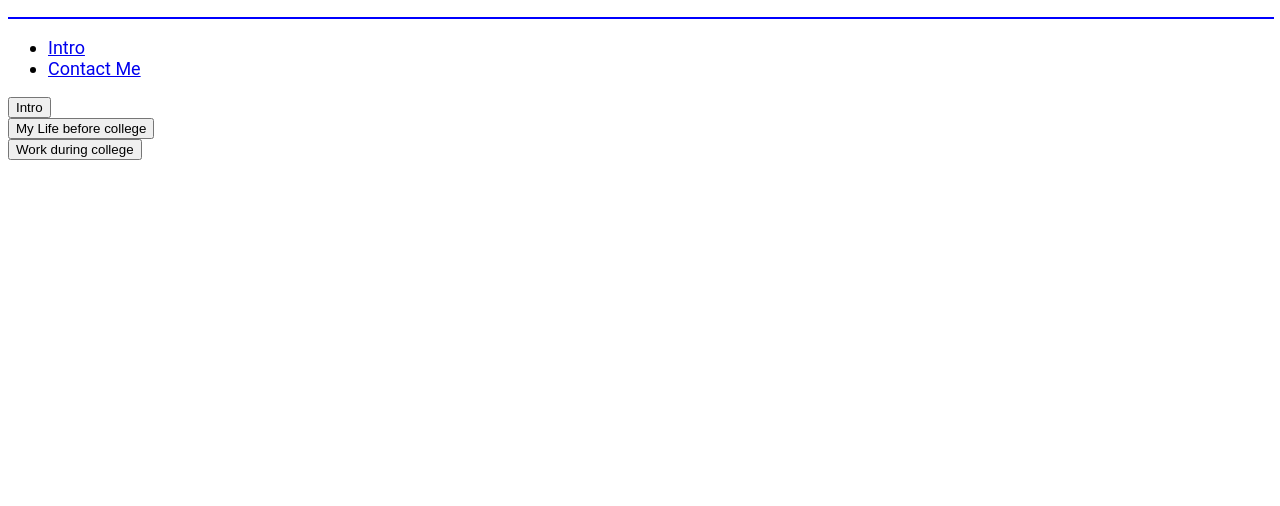
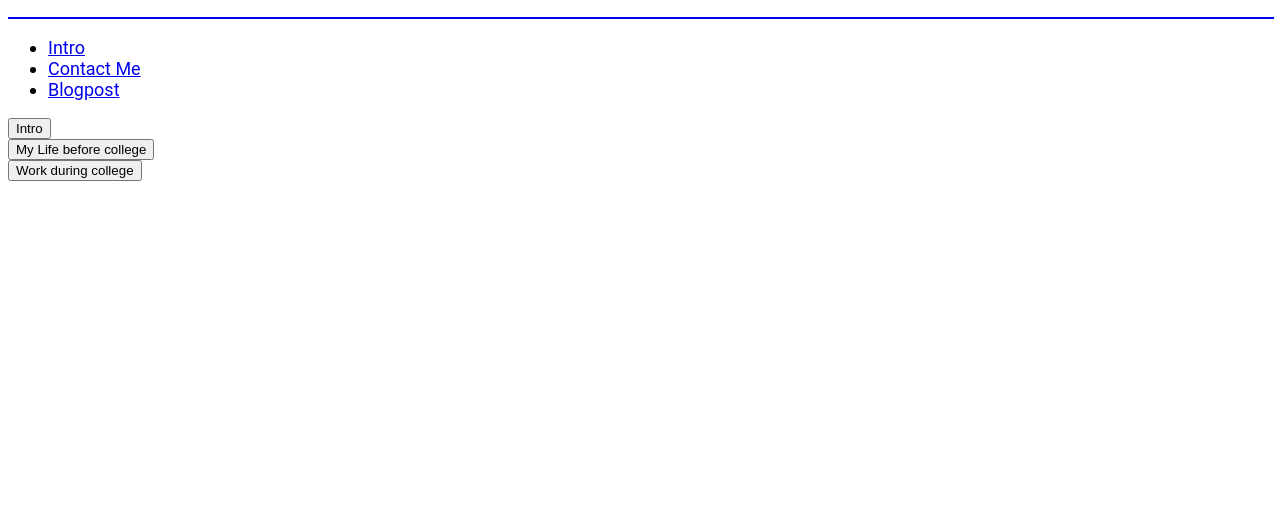
Before and after one commit to dustinle721/Dustin-s-portfolio, a plain HTML site: page index.html in a window 1280 px wide. Shown: the part 294-800 px from the top of the page. Drawn offline with Linux system fonts and the light colour scheme.

Commit message:
Update index.html

```diff
--- a/index.html
+++ b/index.html
@@ -45,6 +45,8 @@
   <ul class="body1">
 	<li><a href="aboutme.html">Intro</a></li>
 	<li><a href="contact.html">Contact Me</a></li>
+	  	<li><a href="blogs.html">Blogpost</a></li>
+
 </ul>
 
 
```
